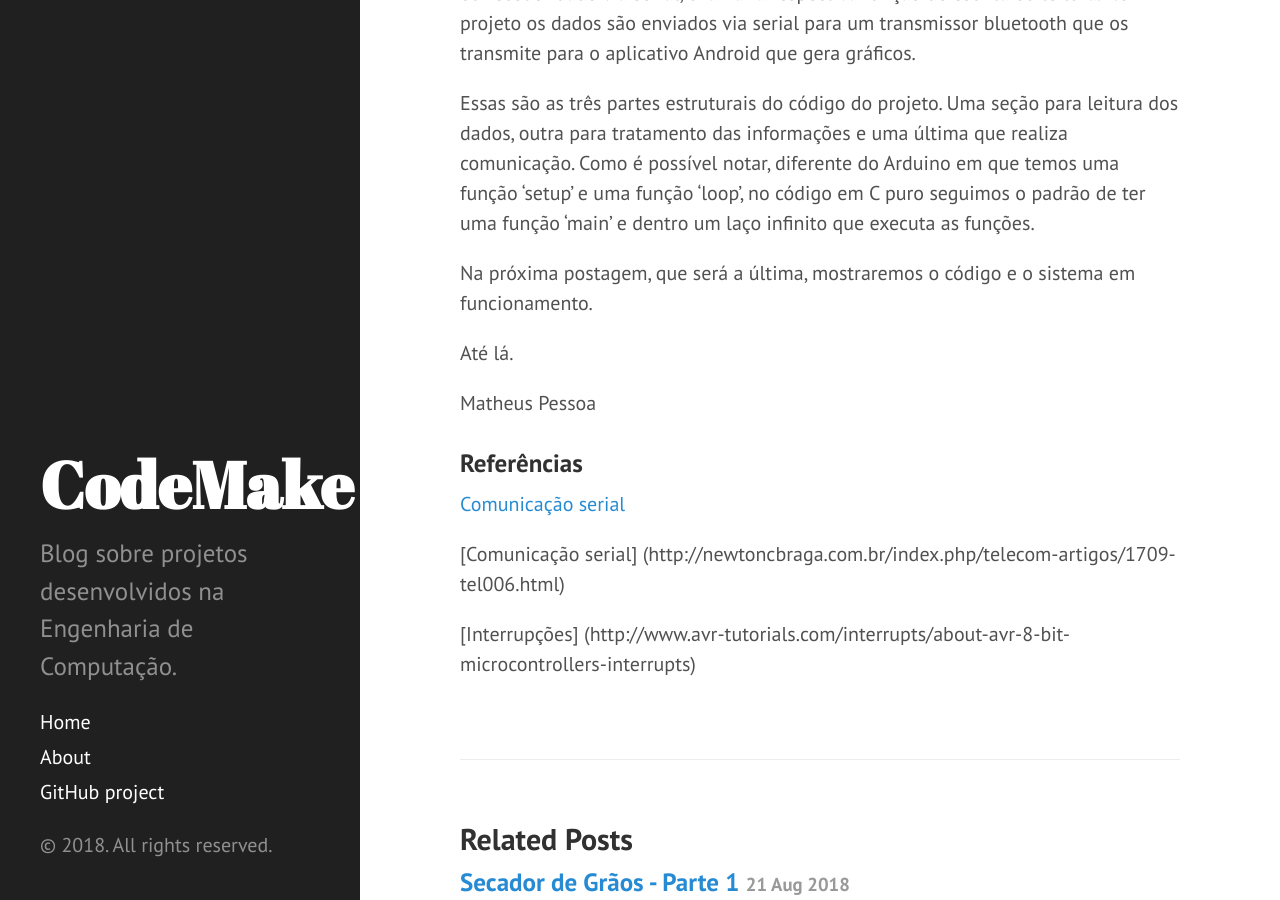
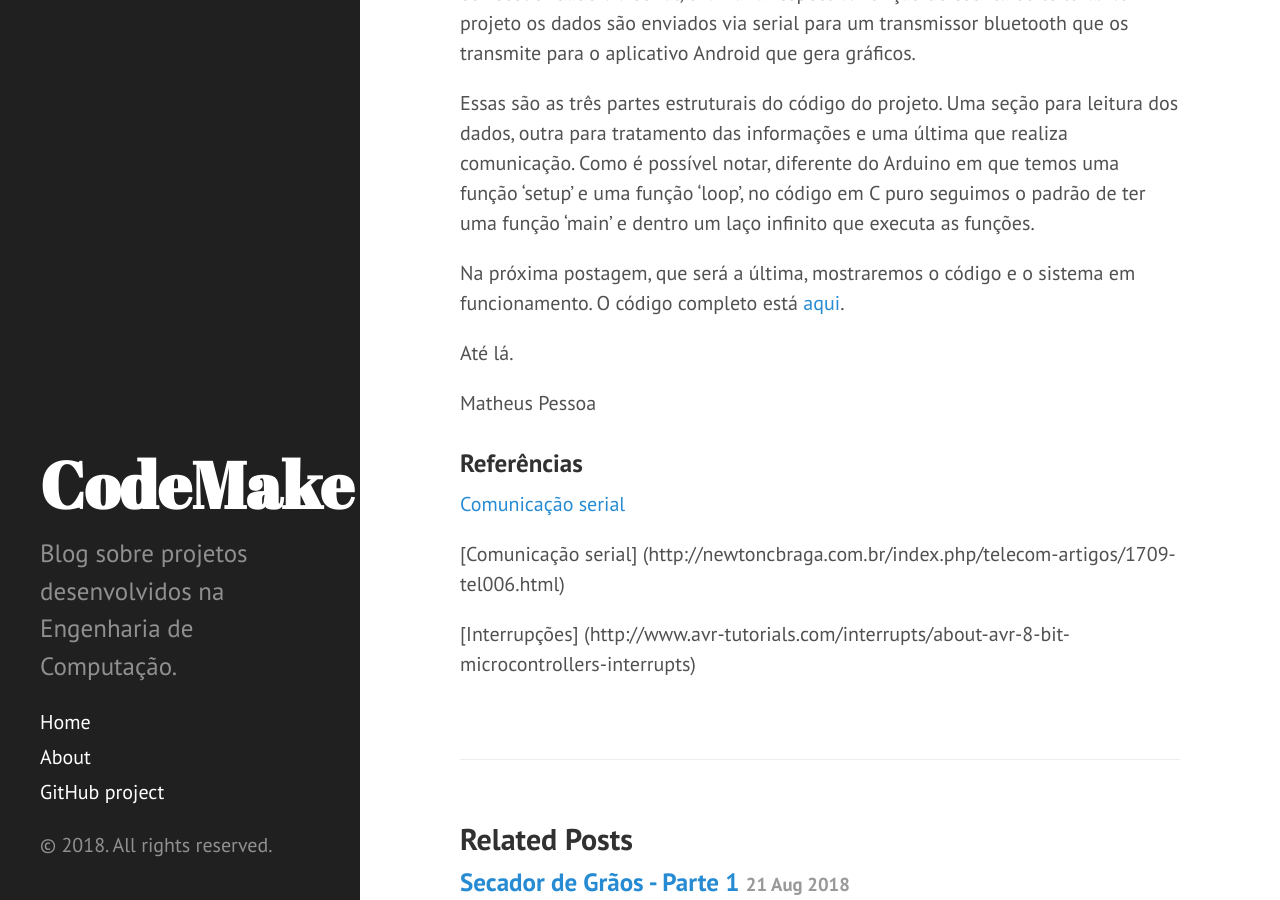
Before and after one commit to matheus-pessoa16/blog, a Jekyll site: the page built from _posts/2018-10-09-secador-graos-p2.md, in a window 1280 px wide and 900 px high, scrolled down 2350 px. Built offline with Jekyll 4.4.1, drawn with Linux system fonts in a browser that asks for light colours; Markdown is read by kramdown in place of the engine named in the settings.

Commit message:
link do repositorio inserido

```diff
--- a/_posts/2018-10-09-secador-graos-p2.md
+++ b/_posts/2018-10-09-secador-graos-p2.md
@@ -42,6 +42,9 @@ Aqui, basta chamar a função initUSART() na função main e, sempre que quiser
 Essas são as três partes estruturais do código do projeto. Uma seção para leitura dos dados, outra para tratamento das informações e uma última que realiza comunicação. Como é possível notar, diferente do Arduino em que temos uma função 'setup' e uma função 'loop', no código em C puro seguimos o padrão de ter uma função 'main' e dentro um laço infinito que executa as funções.
 
 Na próxima postagem, que será a última, mostraremos o código e o sistema em funcionamento.
+O código completo está [aqui](https://github.com/matheus-pessoa16/Sistemas-Embarcados/blob/master/Arduino/Secador%20de%20Gr%C3%A3os/secador_graos.c).
+
+
 
 Até lá.
 
```
